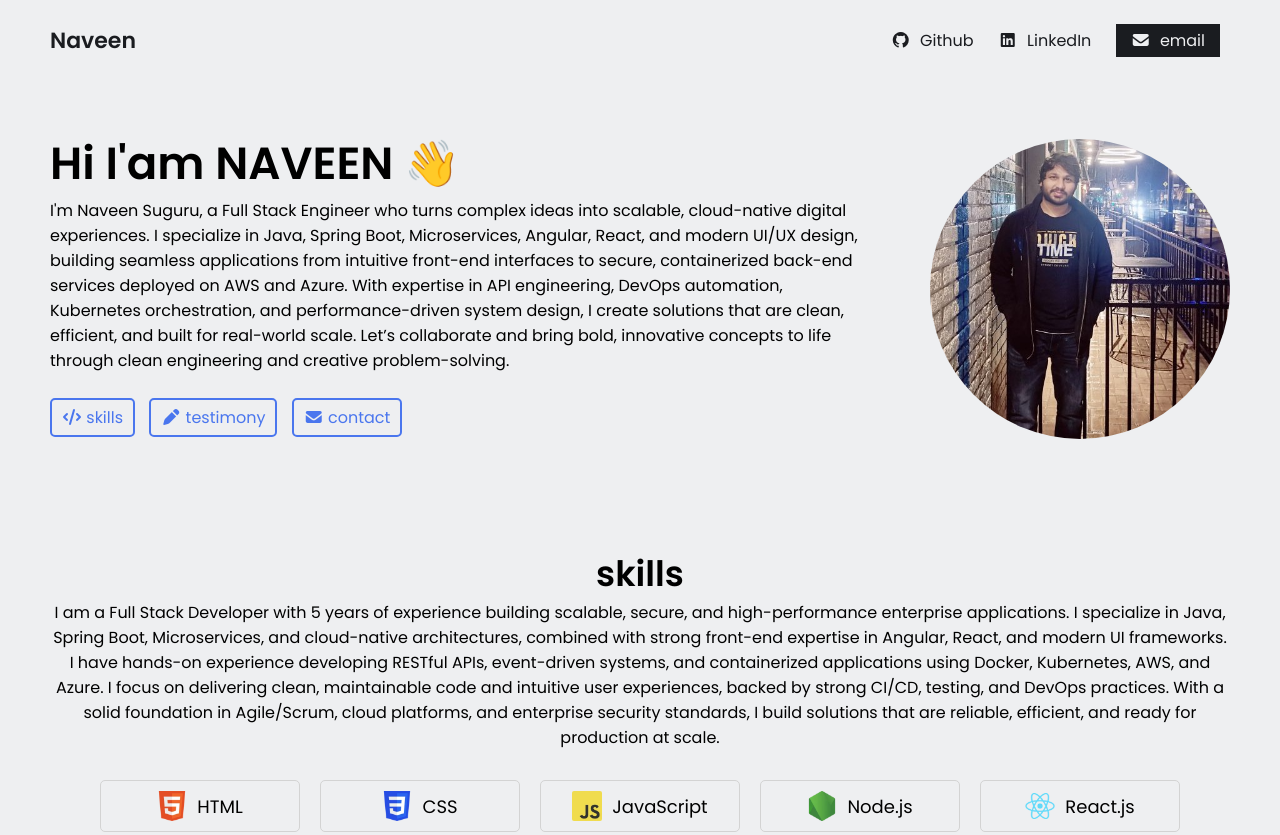
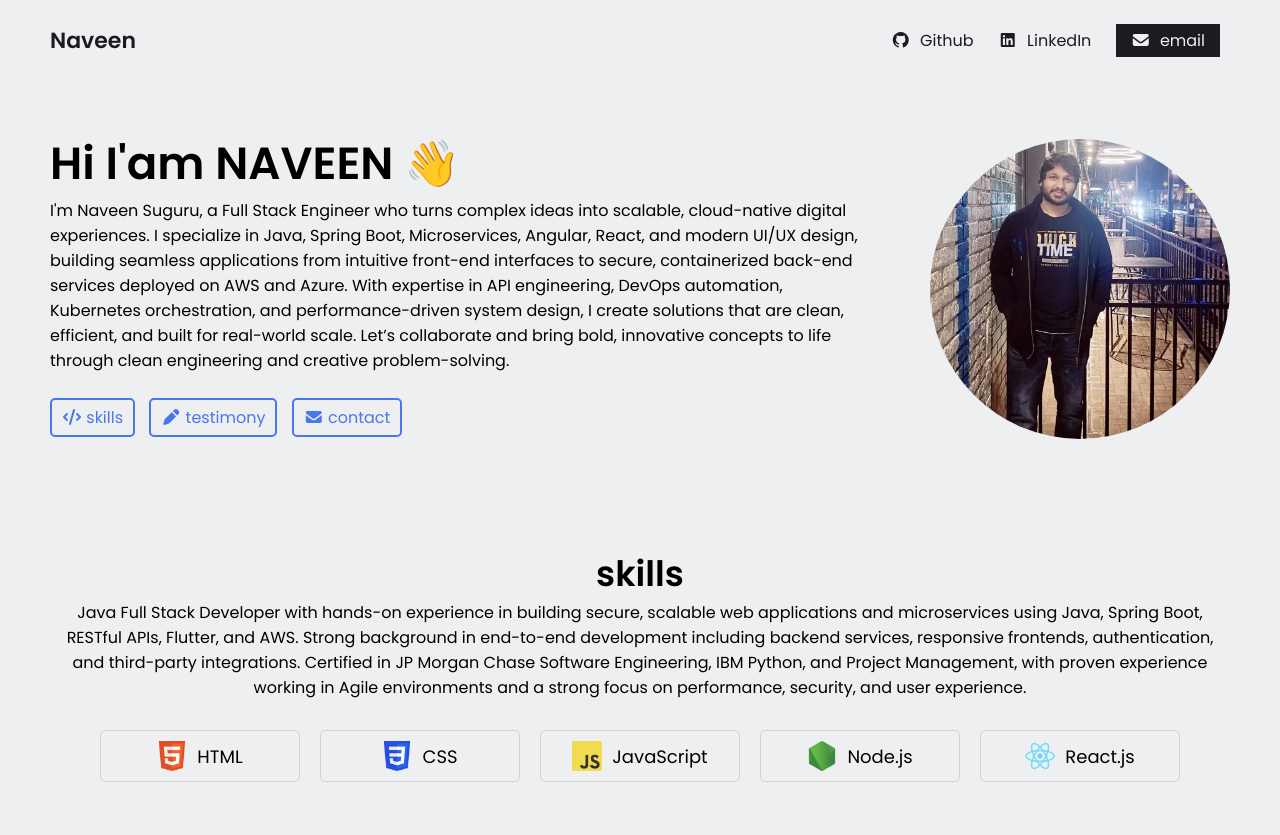
Before and after one commit to Naveen2204-git/naveen-suguru-portfolio, a plain HTML site: page index.html in a window 1280 px wide. Shown: the top 835 px of the page. Drawn offline with Linux system fonts and the light colour scheme.

Commit message:
Revise portfolio content in index.html
Updated the portfolio details including skills and contact information.

```diff
--- a/index.html
+++ b/index.html
@@ -74,11 +74,9 @@
     <section id="skills" class="skills-section">
       <h2>skills</h2>
       <div class="text">
-       I am a Full Stack Developer with 5 years of experience building scalable, secure, and high-performance enterprise applications.
-       I specialize in Java, Spring Boot, Microservices, and cloud-native architectures, combined with strong front-end expertise in Angular, React, and modern UI frameworks.
-        I have hands-on experience developing RESTful APIs, event-driven systems, and containerized applications using Docker, Kubernetes, AWS, and Azure.
-        I focus on delivering clean, maintainable code and intuitive user experiences, backed by strong CI/CD, testing, and DevOps practices.
-        With a solid foundation in Agile/Scrum, cloud platforms, and enterprise security standards, I build solutions that are reliable, efficient, and ready for production at scale.
+       Java Full Stack Developer with hands-on experience in building secure, scalable web applications and microservices using Java, Spring Boot, RESTful APIs, Flutter, and AWS.
+          Strong background in end-to-end development including backend services, responsive frontends, authentication, and third-party integrations.
+          Certified in JP Morgan Chase Software Engineering, IBM Python, and Project Management, with proven experience working in Agile environments and a strong focus on performance, security, and user experience.
       </div>
  <div class="cells">
     <div class="cell">
```
